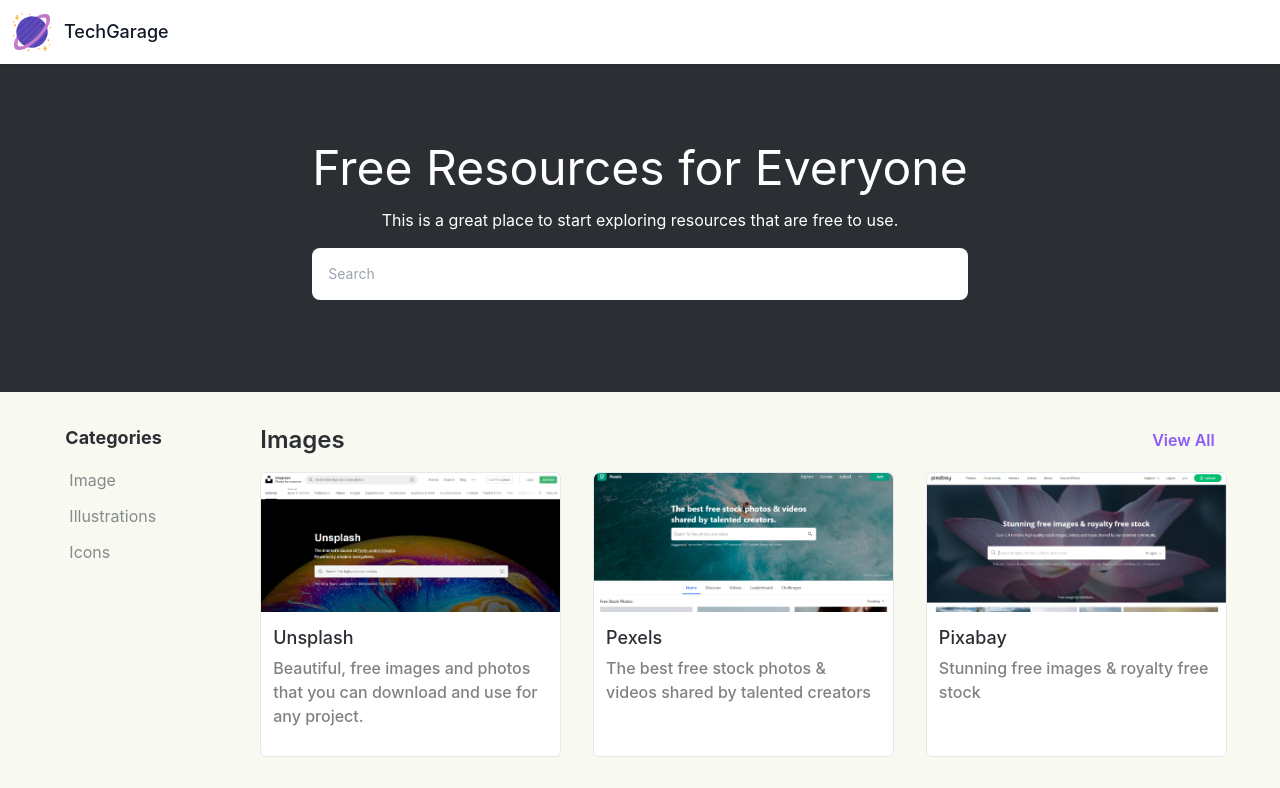
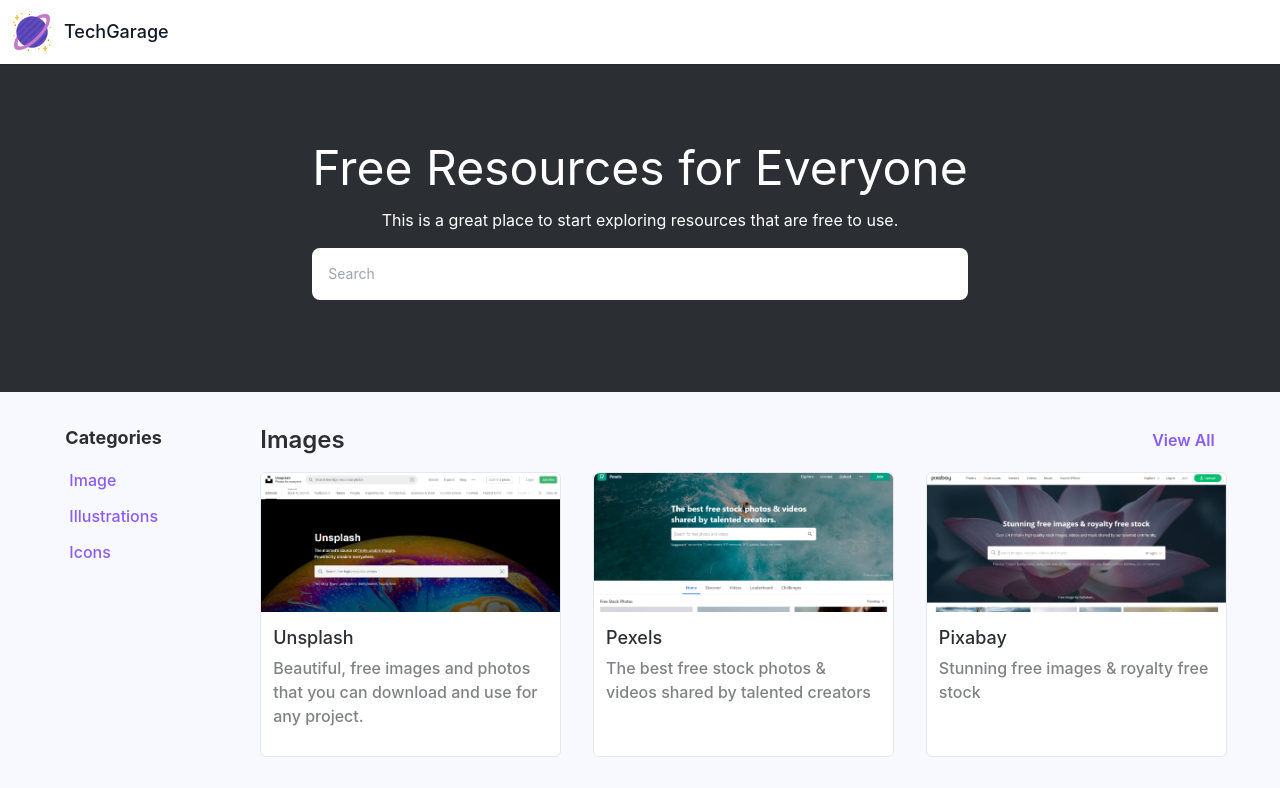
Before and after one commit to FuseOrg/TechGarage, a React (Create React App) app in the folder project/client/: page / in a window 1280 px wide. Shown: the top 788 px of the page. Built offline with nearby package versions, Linux system fonts and the light colour scheme.

Commit message:
Retouched UI

```diff
--- a/project/client/src/components/HeaderSection.js
+++ b/project/client/src/components/HeaderSection.js
@@ -44,7 +44,7 @@
               <input
                 type="text"
                 placeholder="Search"
-                className="p-2 lg:p-4 rounded-lg text-sm mb-1  w-full"
+                className="p-3 lg:p-4 rounded-lg text-sm mb-1  w-full"
                 onChange={searchFilter}
               />
             </div>
--- a/project/client/src/components/Leftnav.js
+++ b/project/client/src/components/Leftnav.js
@@ -9,7 +9,7 @@
         {
             categories.map((item,index)=>(
 
-                <li key={index} className="my-1 "><a className="text-base font-normal hover_list text-secondary-light hover:text-secondary hover:bg-third-color pointer block" href={item.link}>{item.category}</a></li>
+                <li key={index} className="my-1 "><a className="text-base font-medium hover_list text-purple-500 hover:bg-purple-200 pointer block" href={item.link}>{item.category}</a></li>
             ))
         }
 
--- a/project/client/src/components/Navbar.css
+++ b/project/client/src/components/Navbar.css
@@ -10,9 +10,7 @@
     left:8px;
 }
 
-.title{
-    color:#8d6efa;
-}
+
 
 ::-webkit-scrollbar {
     height: 2px;
--- a/project/client/tailwind.config.js
+++ b/project/client/tailwind.config.js
@@ -10,7 +10,7 @@
         'secondary':'#2B2F33',
         'secondary-light': '#858B8D',
         'third-color':'#F3F1F5',
-        'bg-1':'#f8f9f1',
+        'bg-1':'#f8f9fe',
 
 
 
```
